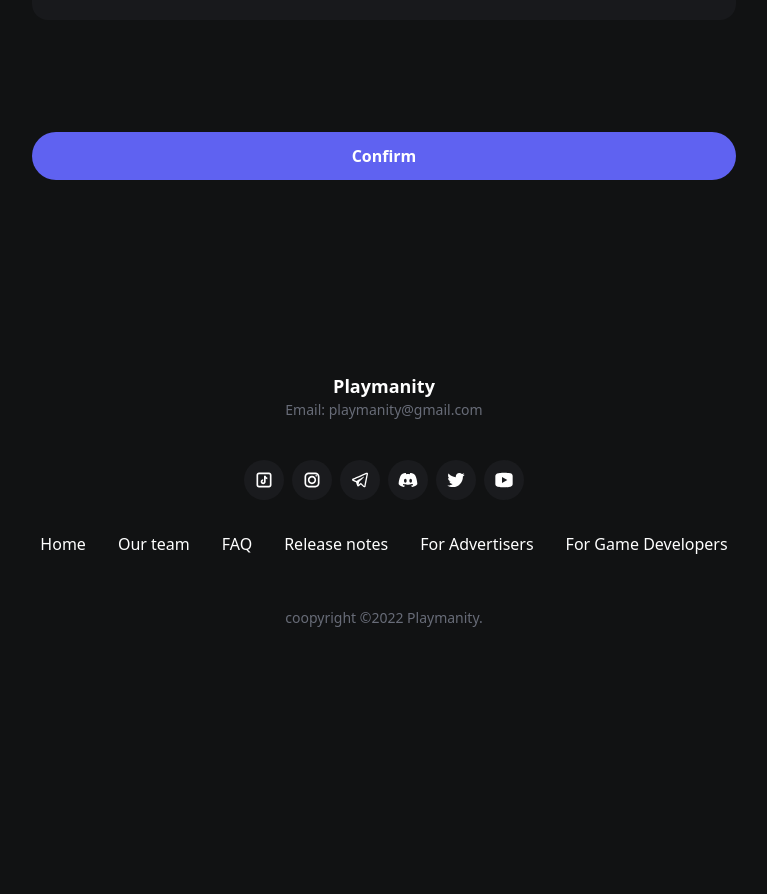
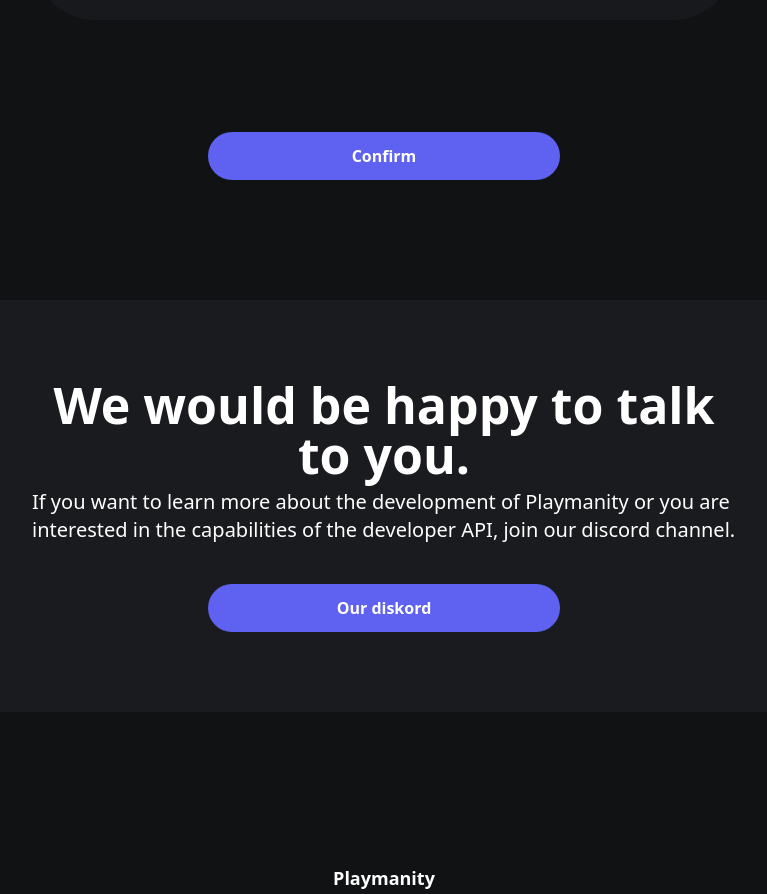
Before and after one commit to Envil2001/landing, a React (Create React App) app: page /for-game-developers in a window 1280 px wide. Shown: the part 680-1574 px from the top of the page, without its empty margins (256-1023 px from the left). Before the commit the page ends 1348 px from the top, so only its background shows below. Built offline with nearby package versions, Linux system fonts and the light colour scheme.

Commit message:
upd forDevelopers

```diff
--- a/src/components/UI/Input/Input.jsx
+++ b/src/components/UI/Input/Input.jsx
@@ -7,11 +7,11 @@
                 textarea ?
                     <textarea cols="40" rows="6" placeholder={placeholder} value={value} type={type}
                         onChange={(e) => handleChange(e, fiedName)}
-                        className="resize-none h-32  w-full text-white rounded-2xl bg-input px-10 py-5" />
+                        className="resize-none h-32  w-full text-white rounded-full bg-input px-10 py-5" />
                     :
                     <input placeholder={placeholder} value={value} type={type}
                         onChange={(e) => handleChange(e, fiedName)}
-                        className="h-full w-full text-white rounded-2xl bg-input px-10 py-5" />
+                        className="h-full w-full text-white rounded-full bg-input px-10 py-5" />
             }
         </div>
     )
--- a/src/components/elements/forDevelopers/forDevelopers.jsx
+++ b/src/components/elements/forDevelopers/forDevelopers.jsx
@@ -17,6 +17,7 @@
         [InputName]: e.target.value
     }))
     return (
+        <>
             <div className="py-10  px-8 ">
                 <div className="flex items-center justify-center flex-col text-center w-full max-w-3xl m-auto">
                     <h3 className="Title pb-10">Are you a game developer and want to join us ?</h3>
@@ -32,10 +33,18 @@
                                 About your company
                             </CustomInput>
                         </div>
-                    <Button text="Confirm" classes={"w-full"} submit />
+                        <Button text="Confirm" classes={"w-1/2 block m-auto"} submit />
                     </form>
                 </div>
             </div>
+            <div className="mt-20 bg-primary">
+                <div className="px-8  py-20 w-full max-w-3xl m-auto">
+                    <h1 className="Title mb-2 text-center">We would be happy to talk to you.</h1>
+                    <p className="normal-text mb-10">If you want to learn more about the development of Playmanity or you are interested in the capabilities of the developer API, join our discord channel.</p>
+                    <a href="https://discord.com/invite/playmanity"><Button text="Our diskord" classes={"w-1/2 block m-auto"} /></a>
+                </div>
+            </div>
+        </>
     )
 }
 
```
Lines whose indentation alone changed are shown as unchanged.
